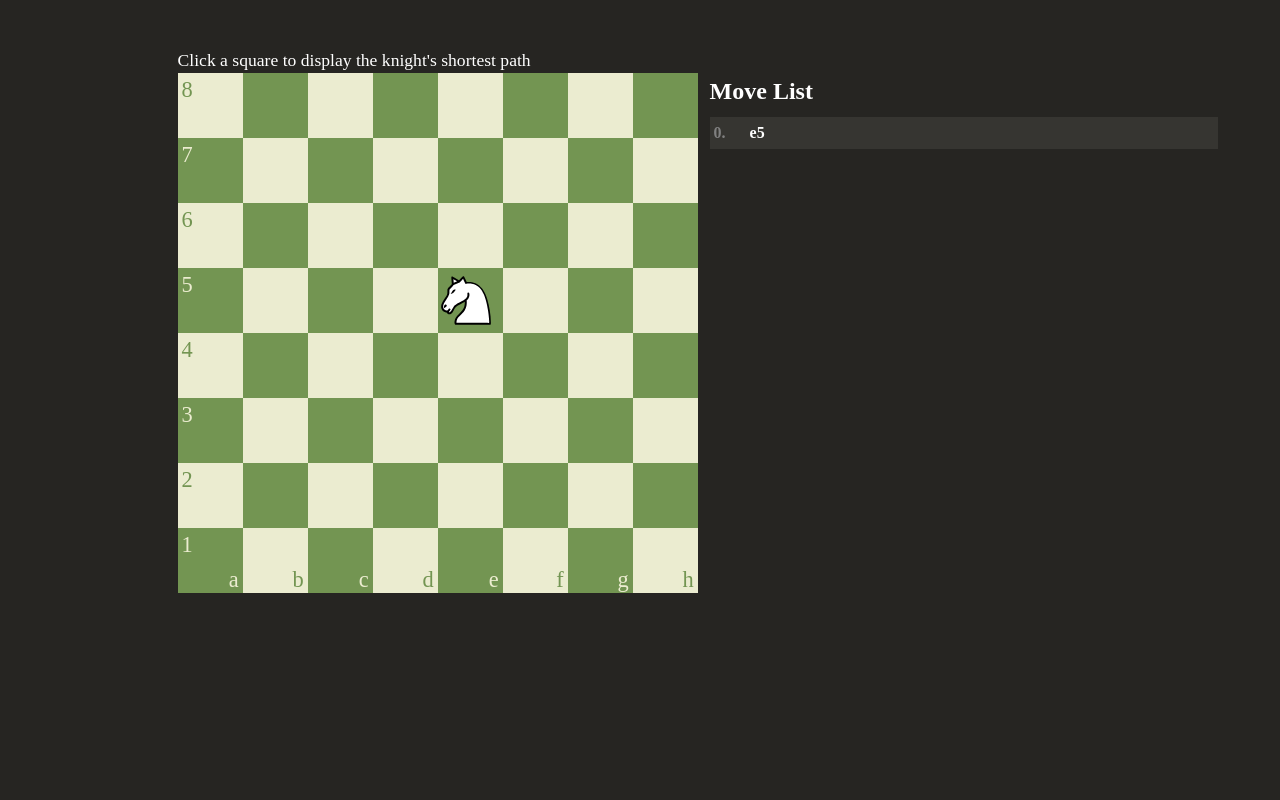
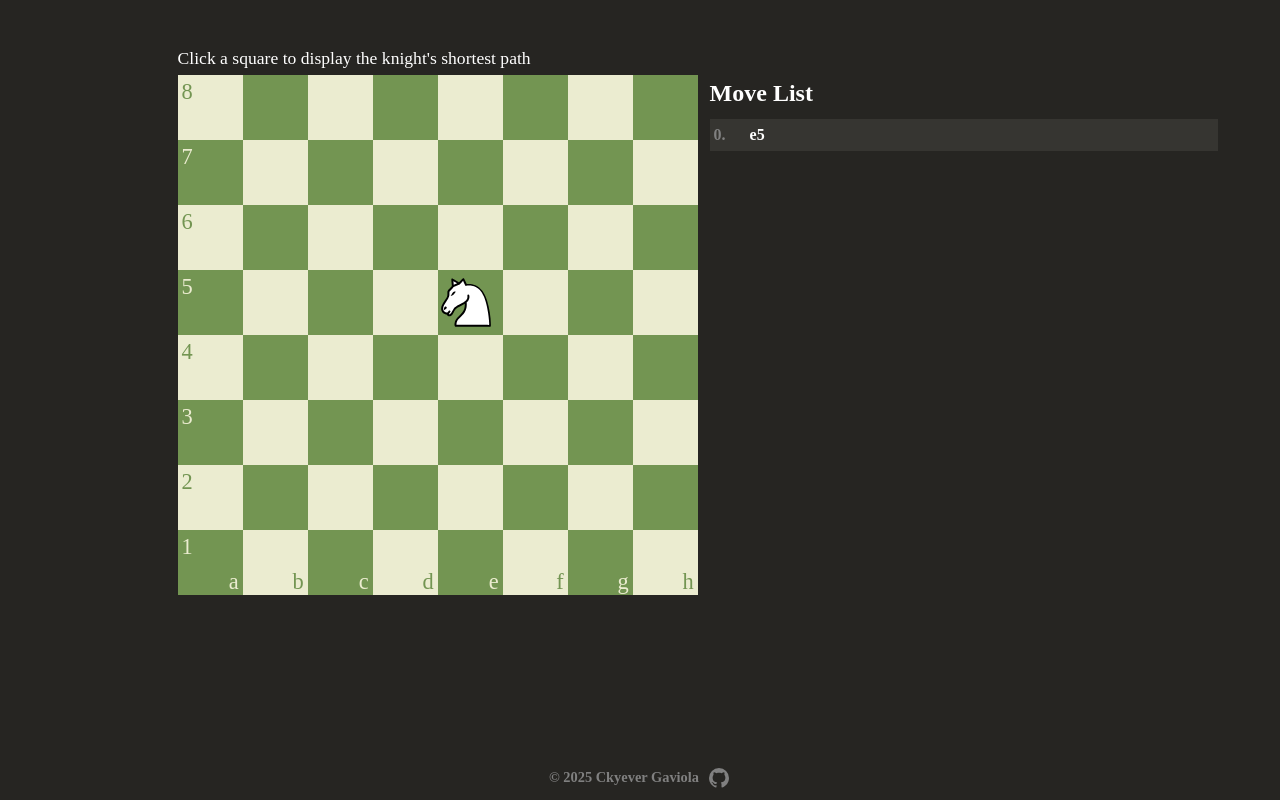
Before and after one commit to ckyever/how-does-the-knight-move, a website built with webpack: page src/template.html in a window 1280 px wide. Built offline with nearby package versions, Linux system fonts and the light colour scheme.

Commit message:
Add footer

```diff
--- a/src/styles.css
+++ b/src/styles.css
@@ -97,6 +97,20 @@ body .container {
   justify-content: center;
   align-items: center;
   height: 80vh;
+}
+
+footer {
+  color: gray;
+  position: fixed;
+  bottom: 10px;
+  left: 0;
+  width: 100%;
+  font-size: 0.9rem;
+  font-weight: 600;
+  display: flex;
+  justify-content: center;
+  align-items: center;
+  gap: 8px;
 }
 
 .square {
@@ -206,4 +220,9 @@ body .container {
   color: white;
   font-weight: 500;
   font-size: 1.1rem;
+  margin-bottom: 4px;
 }
+
+.github-icon {
+  min-width: 24px;
+}
--- a/src/template.html
+++ b/src/template.html
@@ -19,5 +19,11 @@
         </div>
       </div>
     </div>
+    <footer>
+      © 2025 Ckyever Gaviola
+      <a href="https://github.com/ckyever/how-does-the-knight-move">
+        <img src="assets/github.svg" class="github-icon" />
+      </a>
+    </footer>
   </body>
 </html>
```
Also changed, not shown: src/assets/github.svg (added).
